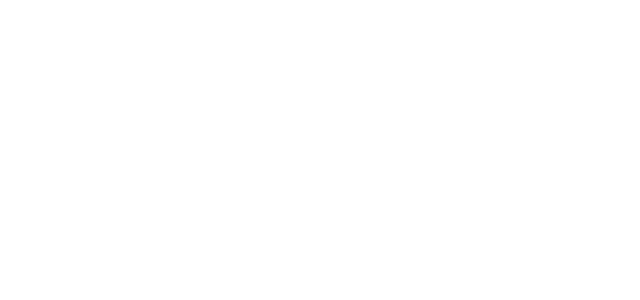
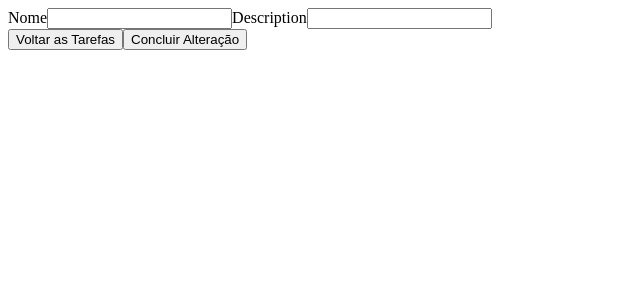
Before and after one commit to Zezola/frontend-teste-jack, a React (Vite) app: page /task/1 in a window 1280 px wide. Before the commit this address had no page. Shown: the top 300 px of the page, without its empty margins (0-640 px from the left). Built offline with nearby package versions, Linux system fonts and the light colour scheme; no server answers.

Commit message:
Creating the page for a single task

```diff
--- a/src/App.tsx
+++ b/src/App.tsx
@@ -3,9 +3,11 @@
 import LoginForm from './components/LoginForm';
 import RegisterForm from './components/RegisterForm';
 import Dashboard from './components/Dashboard';
-
+import Task from './components/Task';
 import { AuthContext } from './context/AuthContext';
 import UseAuth, { AuthProvider } from './hooks/UseAuth';
+import TaskPage from './components/TaskPage';
+
 
 
 
@@ -20,6 +22,7 @@
           <Route path="/login" element={<LoginForm />} />
           <Route path="/register" element={<RegisterForm/>} />
           <Route path="/dashboard" element={<Dashboard signed={signed}/>} />
+          <Route path="/task/:taskId" element={<TaskPage></TaskPage>}></Route>
         </Routes>
 
     </div>
--- a/src/components/Task.tsx
+++ b/src/components/Task.tsx
@@ -1,4 +1,5 @@
 import { FunctionComponent } from "react";
+import { Navigate, useNavigate } from "react-router-dom";
 
 interface TaskProps {
     id: number,
@@ -10,7 +11,7 @@
 }
 
 const Task: FunctionComponent<TaskProps> = ({id, name, description, isCompleted, onDelete, onUpdate}) => {
-
+    const navigate = useNavigate();
 
     return (
         <div className="task-container">
@@ -21,7 +22,7 @@
                 <form>
                     <input type="checkbox" checked={isCompleted}></input>
                 </form>
-                <button onClick={() => onUpdate(id) }>Alterar</button>
+                <button onClick={() => navigate(`/task/${id}`) }>Alterar</button>
                 <button onClick={() => onDelete(id)}>Deletar</button>
             </div>
         </div>
--- /dev/null
+++ b/src/components/TaskPage.tsx
@@ -0,0 +1,64 @@
+import axios from "axios";
+import { FunctionComponent, useEffect, useState } from "react";
+import { Navigate, useNavigate, useParams } from "react-router-dom";
+
+interface TaskPageProps {
+    id: number
+}
+
+interface iTask {
+    name: string,
+    description: string,
+    completed: boolean
+}
+
+interface RegisterFormState {
+    name: string,
+    description: string
+}
+
+const TaskPage : FunctionComponent<TaskPageProps> = () => {
+    const [task, setTask] = useState<iTask>({name: "", description: "", completed: false})
+    //state for managing the form data
+    const [formData, setFormData] = useState<RegisterFormState>({
+        name: '',
+        description: ''
+    })
+
+    //function for keeping track of the form data
+    const handleChange = (e: React.ChangeEvent<HTMLInputElement>) => {
+        const {name, value} = e.target;
+        setFormData(prevData => ({...prevData, [name]: value}))
+    }
+    const navigate = useNavigate();
+    const {taskId} = useParams();
+
+    useEffect(() => {
+       const apiCall = axios.get(`http://localhost:3000/task/${taskId}`, {
+        headers: {'Authorization' : `Bearer ${localStorage.getItem('access_token')}`}
+       })
+       .then((res) => setTask(res.data))
+       .catch((err) => {console.error(err)})
+
+    })
+
+    const handleUpdate = () => {
+        console.log(`Name = ${formData.name}`)
+        console.log(`Description = ${formData.description}`)
+    }
+
+    return (
+        <div>
+            <form>
+                <label>Nome</label>
+                <input type="text" placeholder={task.name} onChange={handleChange}></input>
+                <label>Description</label>
+                <input type="text" placeholder={task.description} onChange={handleChange}></input>
+            </form>
+            <button onClick={() => navigate("/dashboard")}>Voltar as Tarefas</button>
+            <button onClick={handleUpdate}>Concluir Alteração</button>
+        </div>
+     );
+}
+
+export default TaskPage;
```
